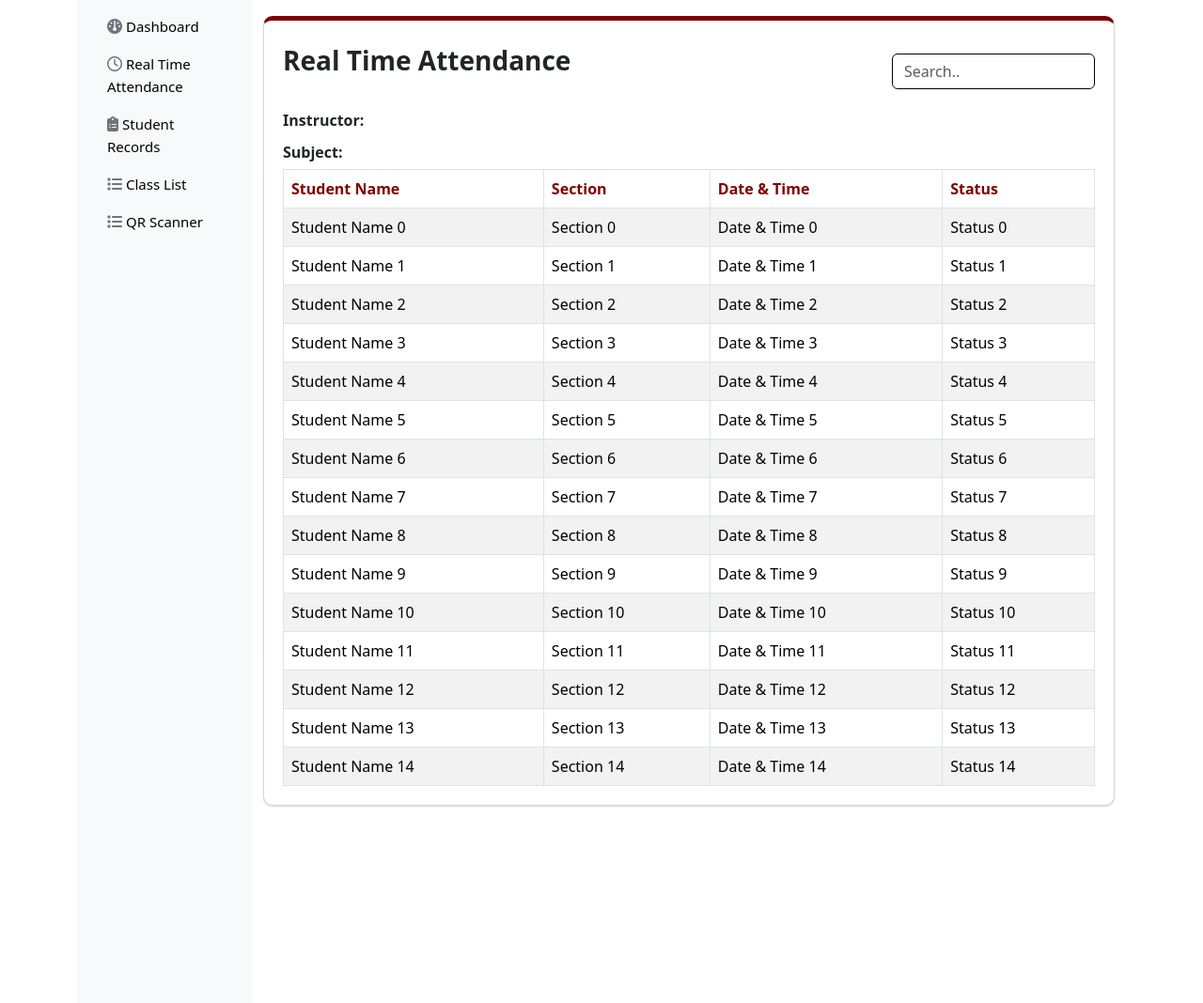
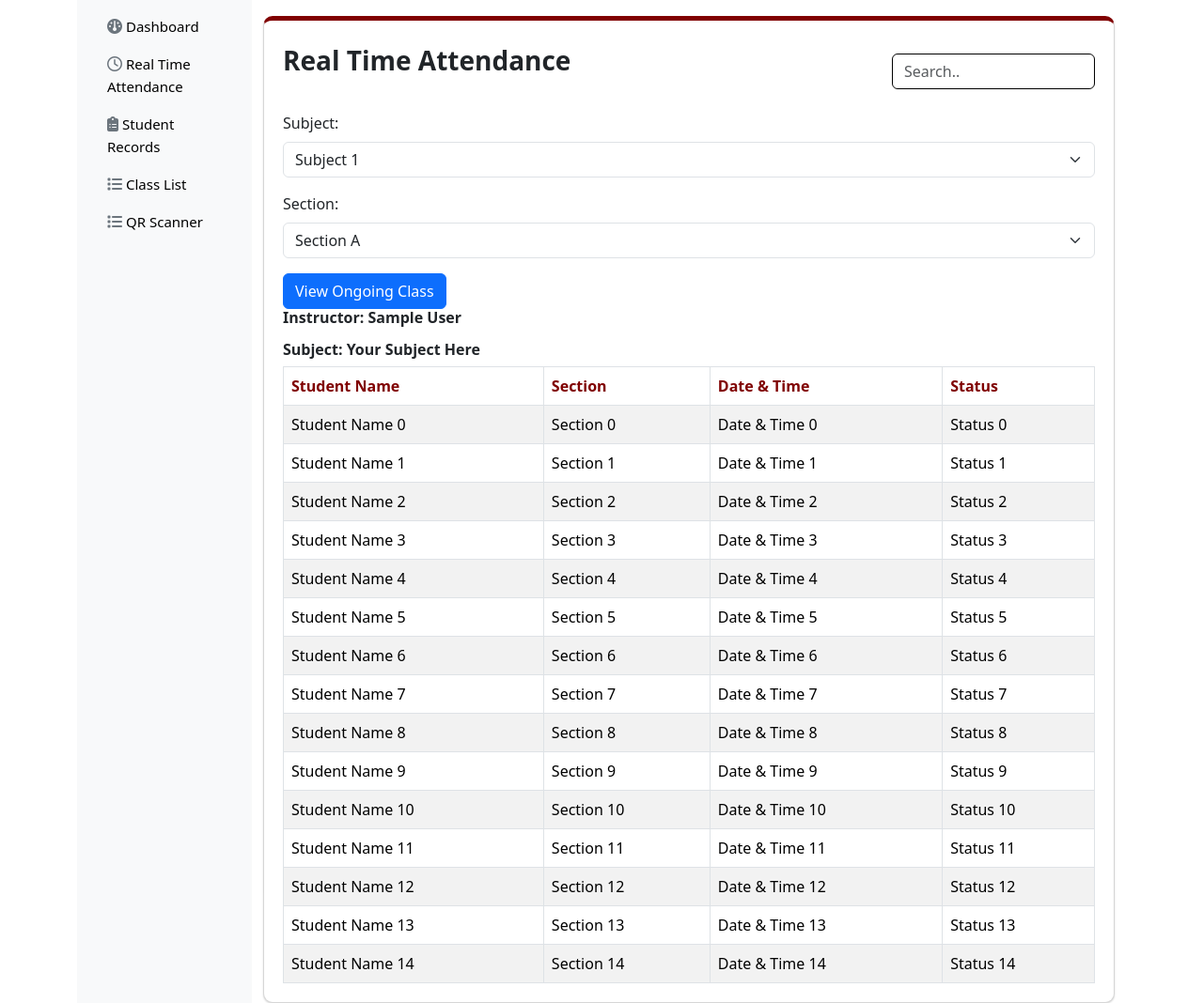
Before and after one commit to stvnmbt/pasok, a Flask app: page /realtime in a window 1280 px wide. Shown: the part 66-1134 px from the top of the page at 94% size. Run offline with Flask 3, Linux system fonts and the light colour scheme; a user stored in the database is signed in; tables that the repository leaves empty hold one stand-in row (values such as "Sample post"); parts of the project's set-up code (start-up, migrations or seed data) failed here and were passed over; some libraries are stand-ins or nearby versions.

```diff
--- a/src/templates/core/faculty/realtime.html
+++ b/src/templates/core/faculty/realtime.html
@@ -14,8 +14,32 @@
     </div>
 </div>
 
-<h6><strong>Instructor: </strong></h6>
-<h6 style="margin-top: 15px;"><strong>Subject:  </strong></h6>
+<!-- Subject and Section Dropdowns -->
+<div class="mb-3">
+    <label for="subject-dropdown" class="form-label">Subject:</label>
+    <select class="form-select" id="subject-dropdown">
+        <!-- Populate this dropdown with subjects -->
+        <option value="subject1">Subject 1</option>
+        <option value="subject2">Subject 2</option>
+        <!-- Add more options dynamically based on faculty's subjects -->
+    </select>
+</div>
+
+<div class="mb-3">
+    <label for="section-dropdown" class="form-label">Section:</label>
+    <select class="form-select" id="section-dropdown">
+        <!-- Populate this dropdown with sections -->
+        <option value="sectionA">Section A</option>
+        <option value="sectionB">Section B</option>
+        <!-- Add more options dynamically based on faculty's sections -->
+    </select>
+</div>
+
+<!-- Button to Link to Ongoing Class -->
+<button type="button" class="btn btn-primary" id="ongoing-class-button">View Ongoing Class</button>
+
+<h6><strong>Instructor: {{ current_user.first_name }} {{ current_user.last_name }}</strong></h6>
+<h6 style="margin-top: 15px;"><strong>Subject: Your Subject Here</strong></h6>
 
 <!-- For demonstration purposes -->
 <table class="table datatables table-bordered table-condensed table-striped p-0 m-0">
@@ -35,39 +59,25 @@
             <td>{{ 'Date & Time ' ~ i }}</td>
             <td>{{ 'Status ' ~ i }}</td>
         </tr>
-
-
-
         {% endfor %}
     </tbody>
 </table>
+
 </div>
-<!-- can  generate the table rows based on the actual data:-->
-
-<!--<table class="table datatables table-bordered table-condensed table-striped p-0 m-0">
-    <thead>
-        <tr>
-            <th style="color: #800000;">Student Name</th>
-            <th style="color: #800000;">Section</th>
-            <th style="color: #800000;">Date & Time</th>
-            <th style="color: #800000;">Status</th>
-        </tr>
-    </thead>
-    <tbody>
-        {% for person in registered_people %}
-        <tr data-filter="{{ person.name }}" class="row-to-filter">
-            <td>{{ person.name }}</td>
-            <td>{{ person.section }}</td>
-            <td>{{ person.date_time }}</td>
-            <td>{{ person.status }}</td>
-        </tr>
-        {% endfor %}
-    </tbody>
-</table>
--->
 
 <script>
+// Add logic here to handle dropdown selection and button click event
+document.getElementById("ongoing-class-button").addEventListener("click", function () {
+    // Retrieve selected subject and section from dropdowns
+    var selectedSubject = document.getElementById("subject-dropdown").value;
+    var selectedSection = document.getElementById("section-dropdown").value;
 
+    // Construct the URL or perform any logic based on the selected subject and section
+    var ongoingClassURL = "/ongoing_class?subject=" + selectedSubject + "&section=" + selectedSection;
+
+    // Redirect to the ongoing class URL
+    window.location.href = ongoingClassURL;
+});
 
 document.getElementById("search-input").addEventListener("input", function () {
     filterTable();
```
Also changed, not shown: src/templates/accounts/login.html (+15 -4 lines). Lines whose indentation alone changed are shown as unchanged.
